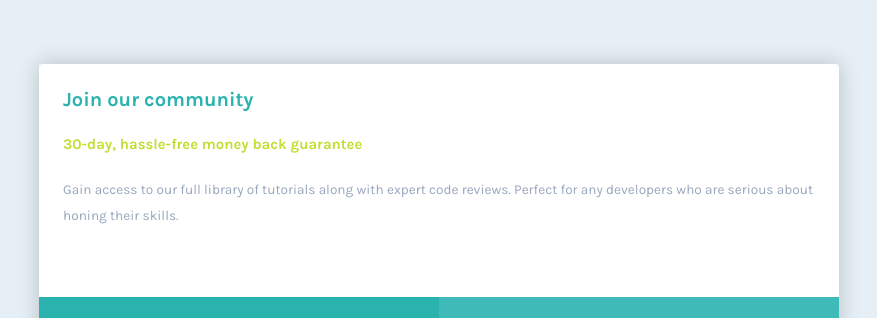
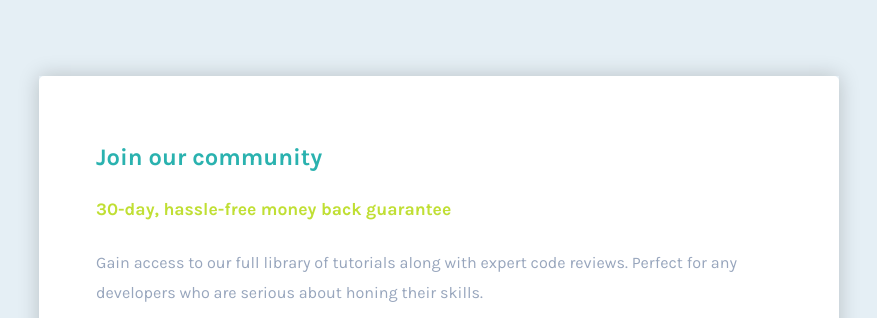
Before and after one commit to tassista/single-price-grid-component-master, a plain HTML site: page index.html in a window 1280 px wide. Shown: the top 318 px of the page, without its empty margins (201-1078 px from the left). Drawn offline with Linux system fonts and the light colour scheme.

Commit message:
Update style.css

```diff
--- a/style.css
+++ b/style.css
@@ -116,7 +116,13 @@ a{
         grid-template-columns: repeat(2, 1fr);
         grid-template-rows: repeat(2, 1fr);
     }
+    html{
+        font-size: 19px;
+    }
     .join{
         grid-column: span 2;
     }
+    section{
+        padding: 3rem 3rem;
+    }
 }
```
